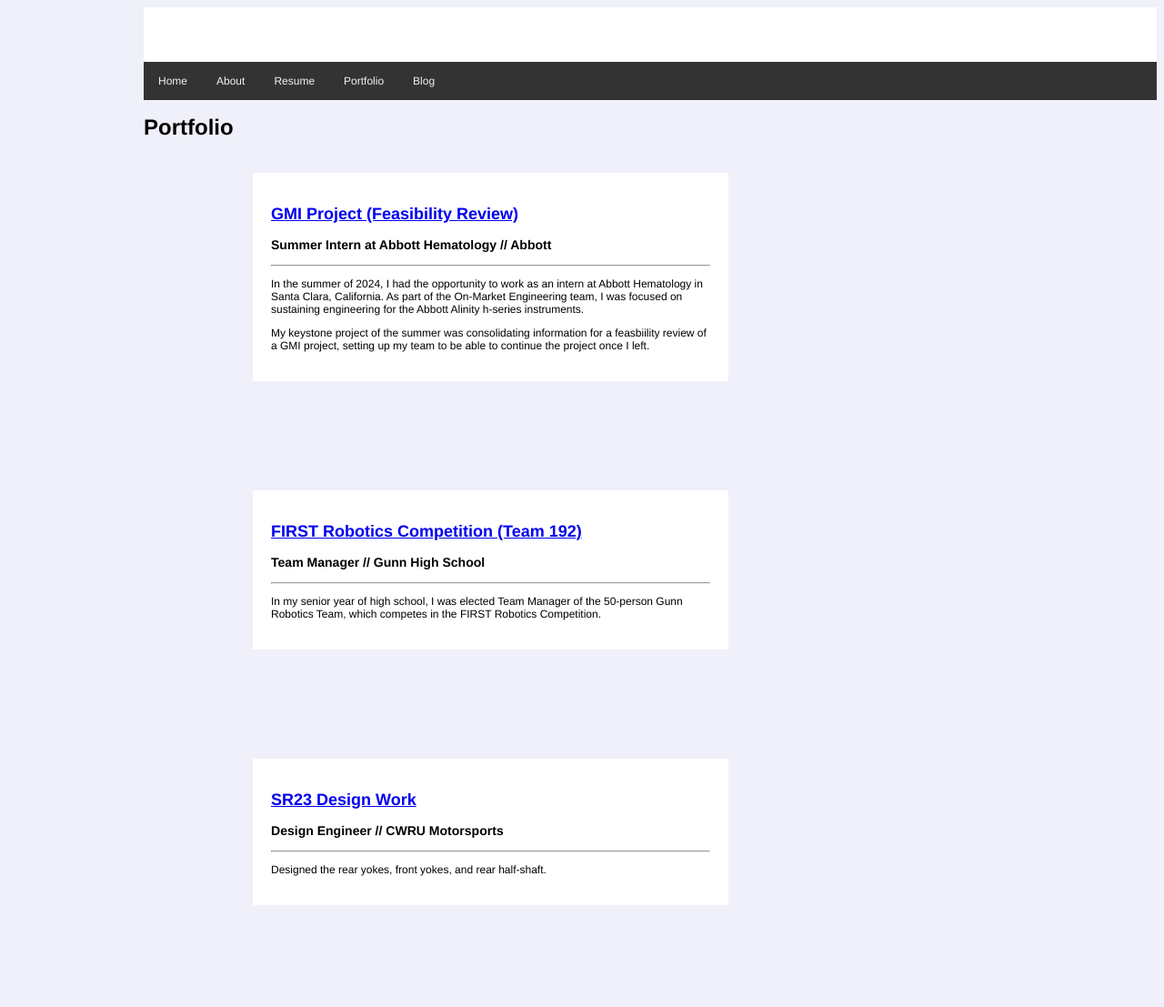
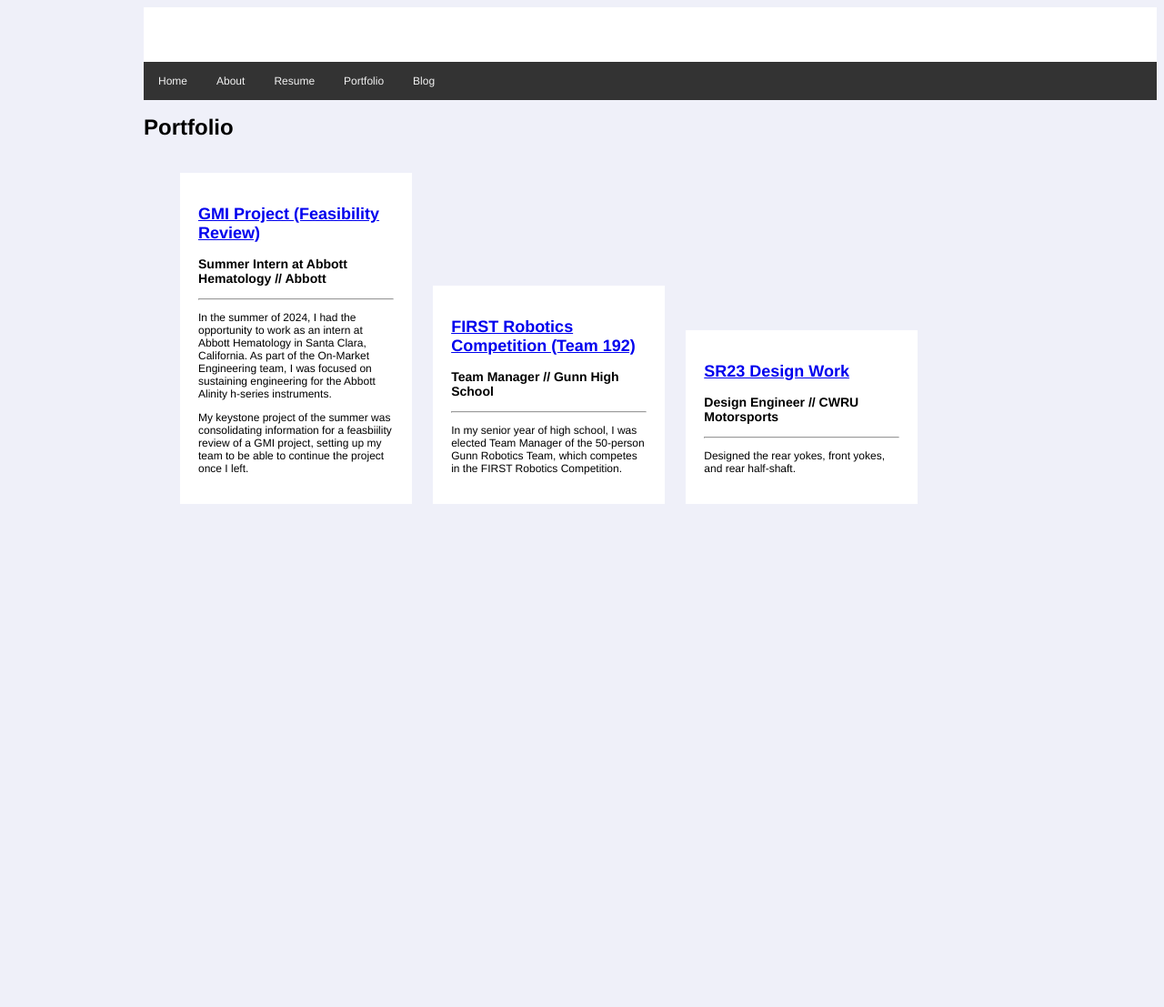
Before and after one commit to lucyttma/lucyttma.github.io, a Jekyll site: the page built from static/portfolio.html, in a window 1280 px wide. Shown: the whole page at 91% size. Built offline with Jekyll 4.4.1, drawn with Linux system fonts in a browser that asks for light colours; after the commit the page ends 900 px from its top, so only the background shows below that.

Commit message:
Update main.scss

```diff
--- a/_sass/main.scss
+++ b/_sass/main.scss
@@ -40,11 +40,11 @@ body {
 
 .div-portfolio{
   display: inline-block;
-  width: 45%;
-  margin-top: 100px;
-  margin-bottom: 100px;
-  margin-right: 150px;
-  margin-left: 80px;
+  width: 20%;
+  margin-top: 30px;
+  margin-bottom: 30px;
+  margin-right: 20px;
+  margin-left: 0px;
   background-color: #ffffff;
   padding: 20px;
   margin-top: 20px;
```
